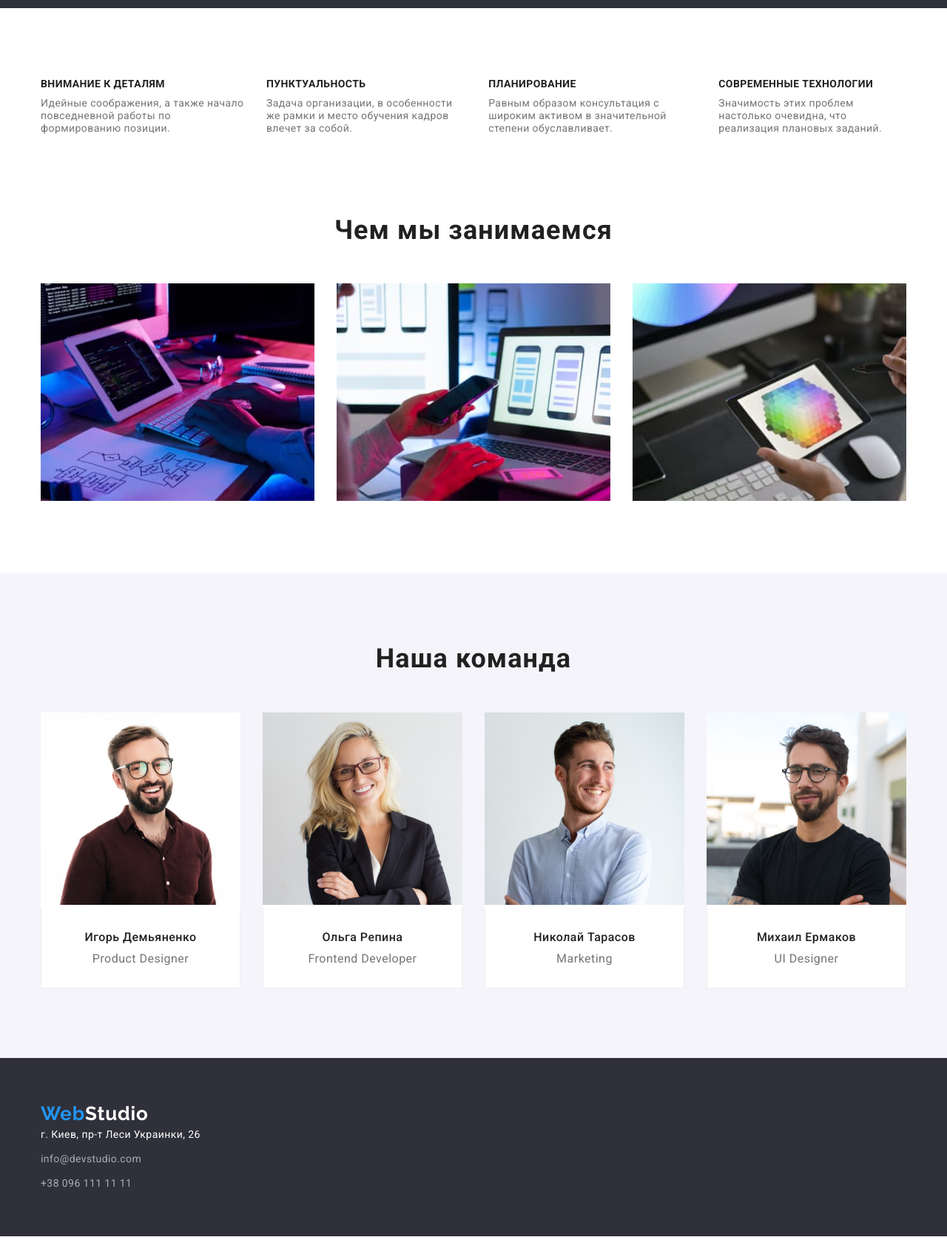
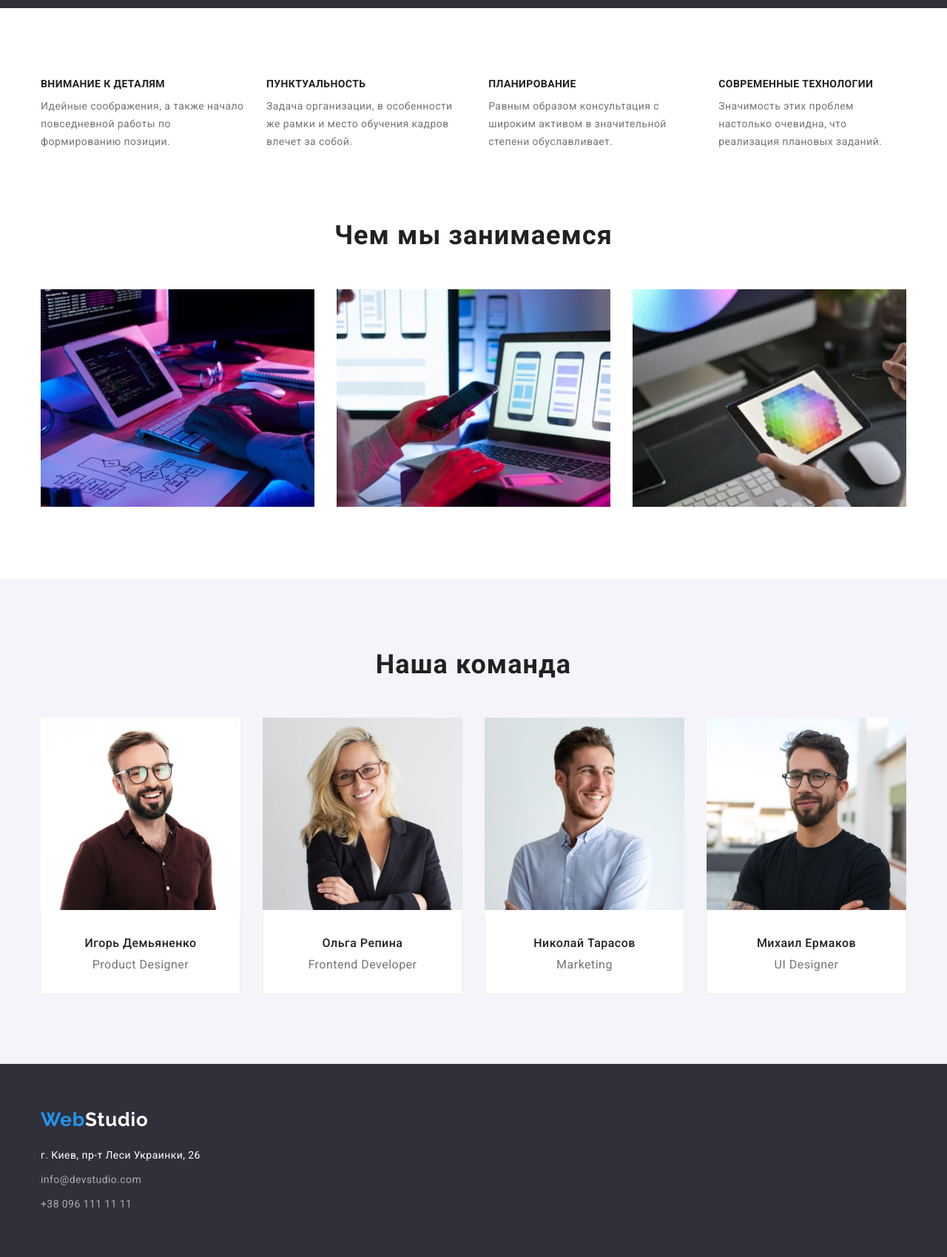
Before and after one commit to Dara431/goit-markup-hw-03, a plain HTML site: page index.html in a window 1280 px wide. Shown: the part 660-2359 px from the top of the page at 74% size. Before the commit the page ends 2331 px from the top, so only its background shows below. Drawn offline with nearby package versions, Linux system fonts and the light colour scheme.

Commit message:
third-last

```diff
--- a/css/styles.css
+++ b/css/styles.css
@@ -134,6 +134,7 @@ header {
   padding: 10px 32px;
   min-width: 136px;
   text-align: center;
+  border-radius: 5px;
 }
 .button.portfolio {
   font-family: "Roboto";
@@ -217,8 +218,9 @@ header {
   font-family: "Roboto";
   font-weight: normal;
   font-size: 14px;
-  line-height: 1.2;
+  line-height: 24px;
   margin-top: 0;
+  margin-bottom: 0;
   letter-spacing: 0.03em;
   color: var(--secondary-text-color);
 }
@@ -310,6 +312,11 @@ header {
 .team-worker {
   background-color: var(--background-color-white);
   margin-right: 30px;
+  display: block;
+  width: 100%;
+  height: auto;
+}
+.img {
 }
 
 .team-worker:nth-child(4) {
@@ -380,6 +387,9 @@ header {
 }
 
 /* footer*/
+.test-class {
+  margin-bottom: 20px;
+}
 .class {
   font-family: Raleway;
   font-style: normal;
--- a/index.html
+++ b/index.html
@@ -187,9 +187,12 @@
 
     <footer class="site-footer">
       <div class="container">
-        <a class="class" href>Web
+        <div class="test-class">
+          <a class="class" href>Web
           <span class="another-class">Studio</span>
         </a>
+        </div>
+
         <address class="info">
           <ul class="contact-info list">
             <li class="footer-class">
```
